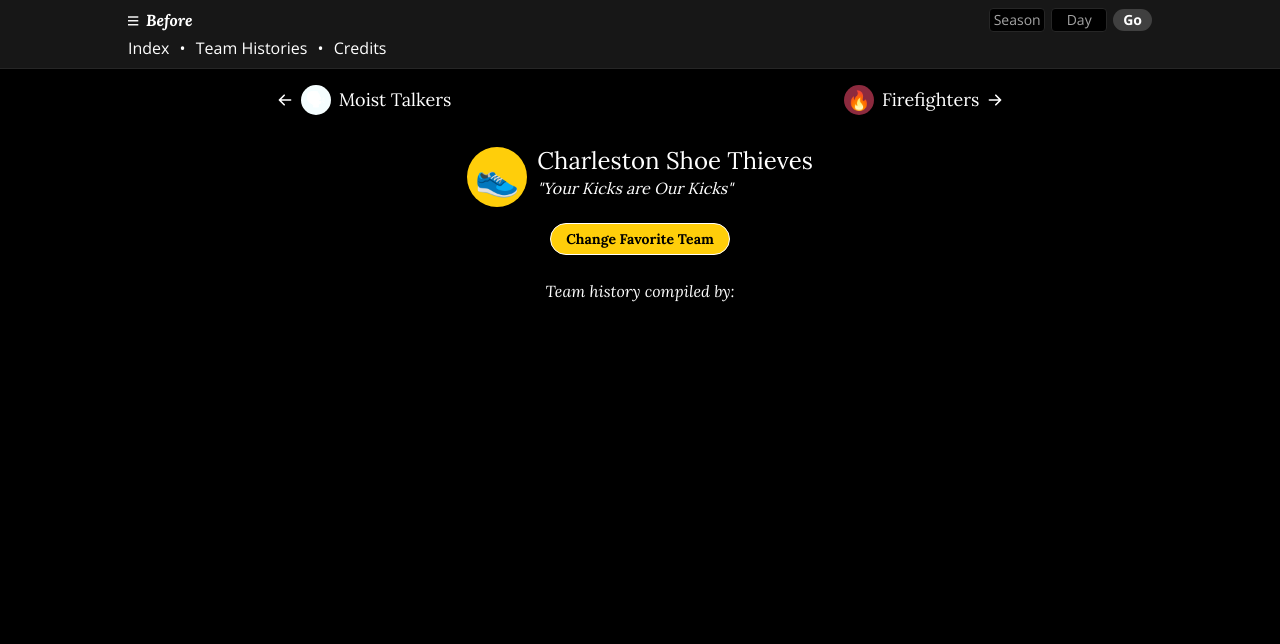
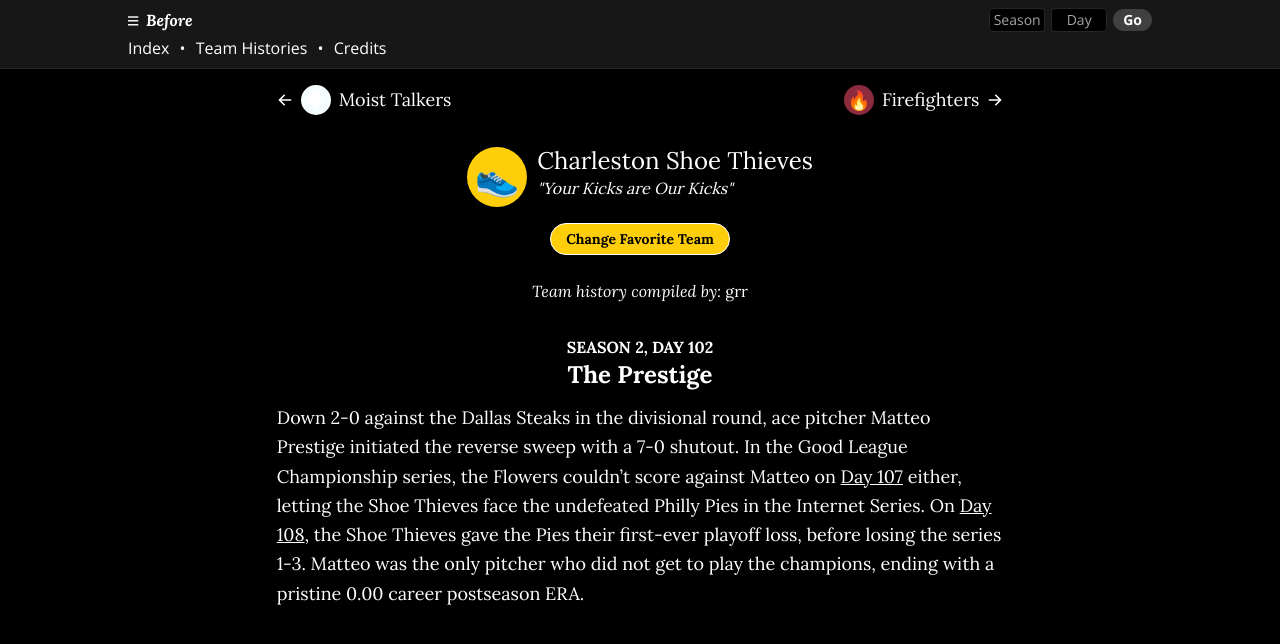
Before and after one commit to iliana/before, a Next.js app: page /_before/histories/shoe-thieves in a window 1280 px wide. Shown: the top 644 px of the page. Built offline with nearby package versions, Linux system fonts and the light colour scheme.

Commit message:
first shoe thieves entry to test jump syntax
let's see if i did this right 🤞

```diff
--- a/pages/histories/shoe-thieves.jsx
+++ b/pages/histories/shoe-thieves.jsx
@@ -14,5 +14,11 @@ export async function getStaticProps() {
 }
 
 export default function Page() {
-  return <History />;
+  return (
+    <History authors="grr">
+      <Entry title="The Prestige" season={2} day={102}>
+        <p>Down 2-0 against the Dallas Steaks in the divisional round, ace pitcher Matteo Prestige initiated the reverse sweep with a 7-0 shutout. In the Good League Championship series, the Flowers couldn’t score against Matteo on <Jump season={2} day={107}>Day 107</Jump> either, letting the Shoe Thieves face the undefeated Philly Pies in the Internet Series. On <Jump season={2} day={108}>Day 108</Jump>, the Shoe Thieves gave the Pies their first-ever playoff loss, before losing the series 1-3. Matteo was the only pitcher who did not get to play the champions, ending with a pristine 0.00 career postseason ERA.</p>
+      </Entry>
+    </History>
+  );
 }
```
